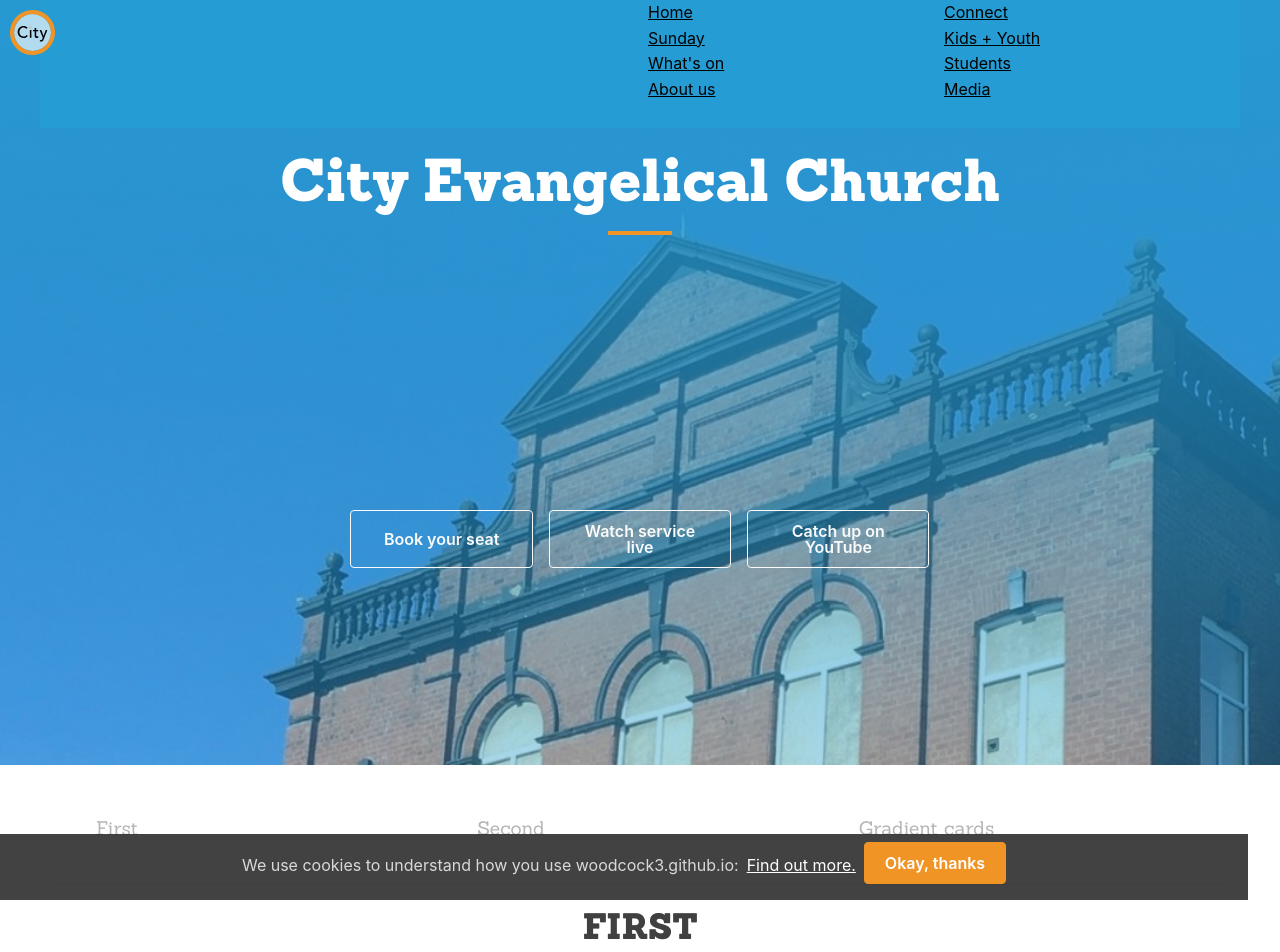
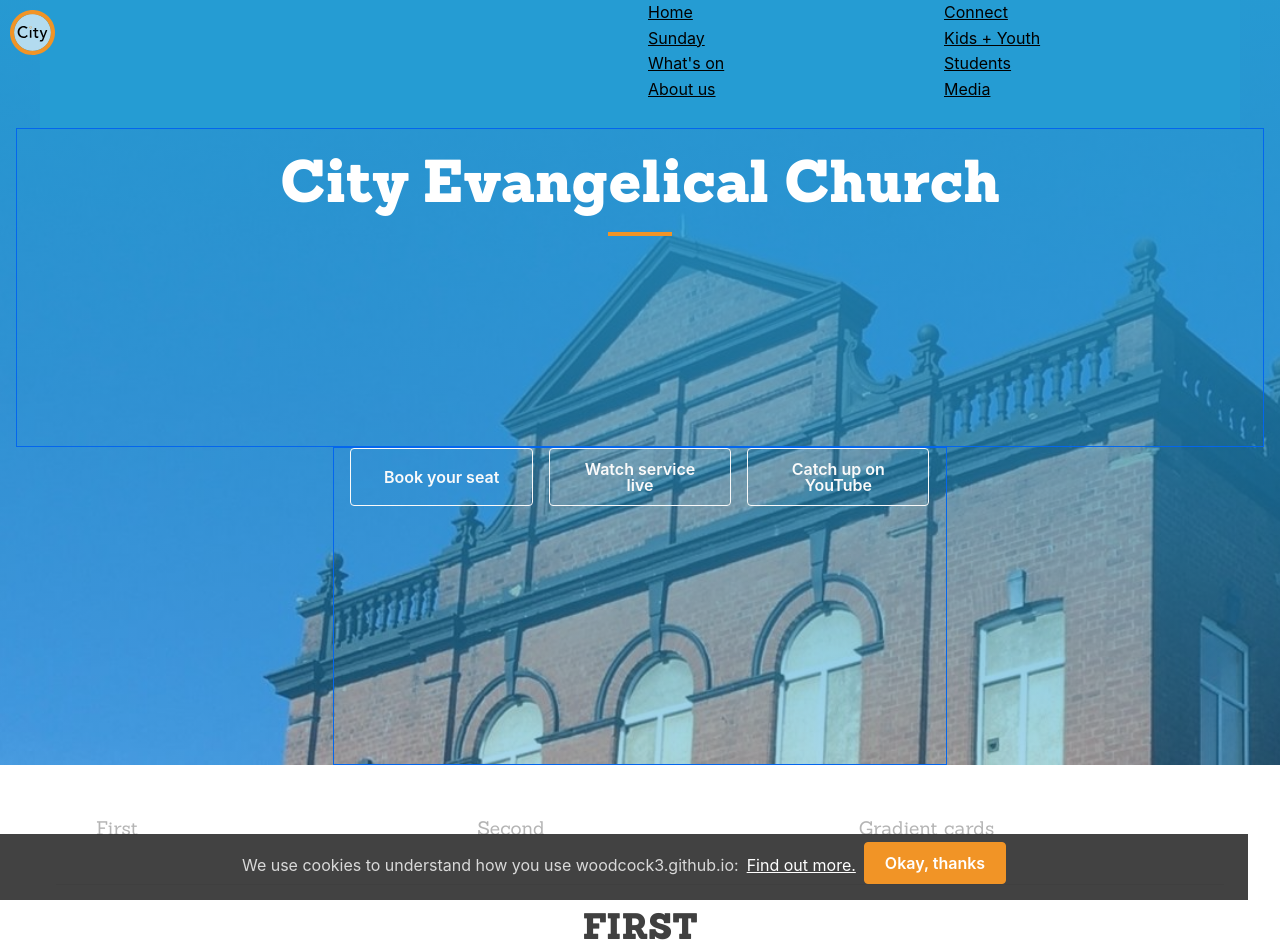
Before and after one commit to woodcox/city-jekyll, a Jekyll site: the page built from pages/_home/2021-03-03-cards.md, in a window 1280 px wide. Shown: the top 952 px of the page. Built offline with Jekyll 4.4.1, drawn with Linux system fonts in a browser that asks for light colours.

Commit message:
Update _hero.scss

```diff
--- a/_sass/layouts/_hero.scss
+++ b/_sass/layouts/_hero.scss
@@ -20,7 +20,8 @@
 
   .hero-text {
     text-align: center;
-    flex: 1.5;
+    flex: 1;
+    border: 1px solid #0366ee;
 
     .hero-text-h1 {
       color: white;
@@ -34,6 +35,7 @@
   }
   .hero-buttons {
     flex: 1;
+    border: 1px solid #0366ee;
   }
 }
 
```
